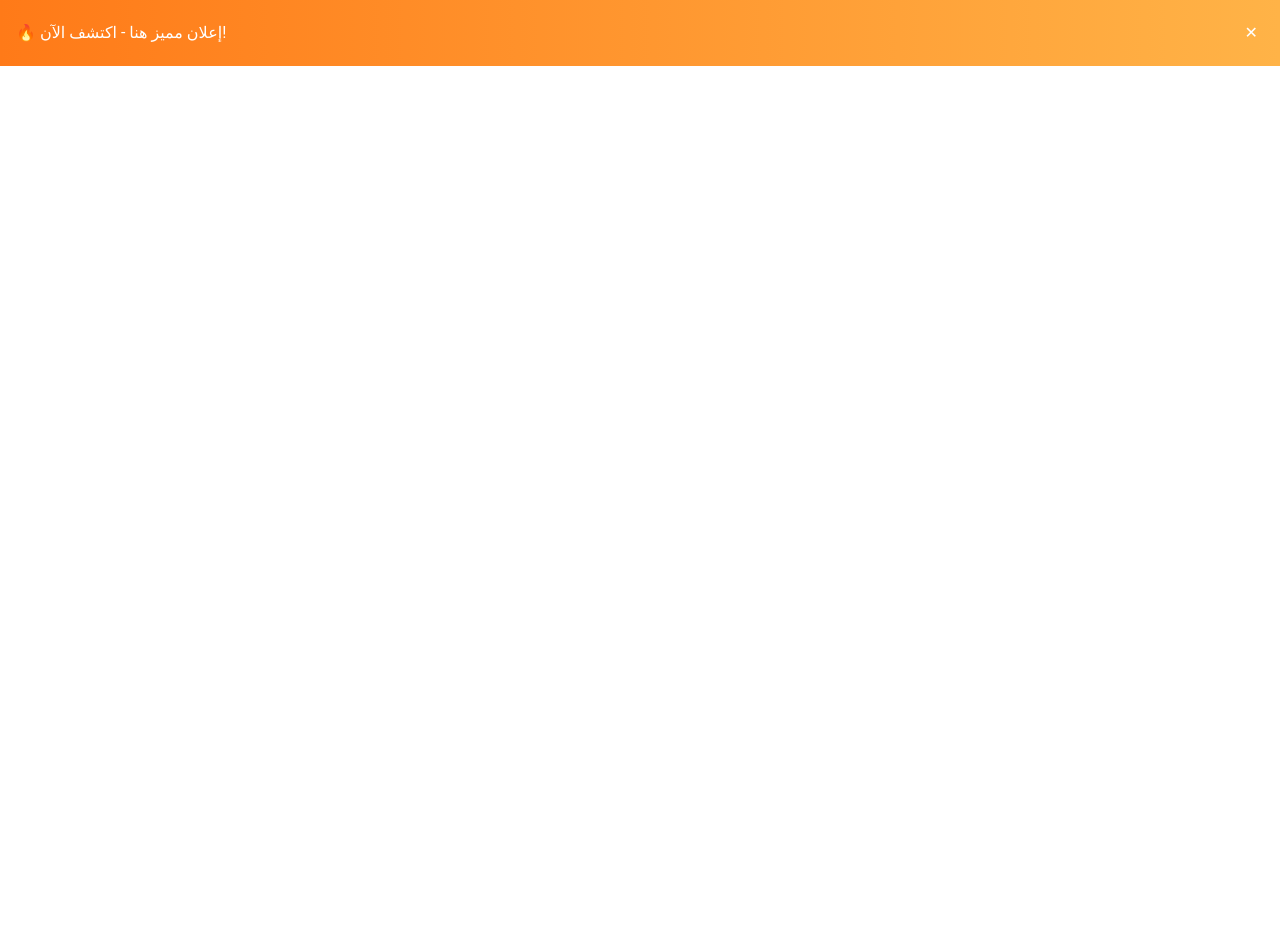
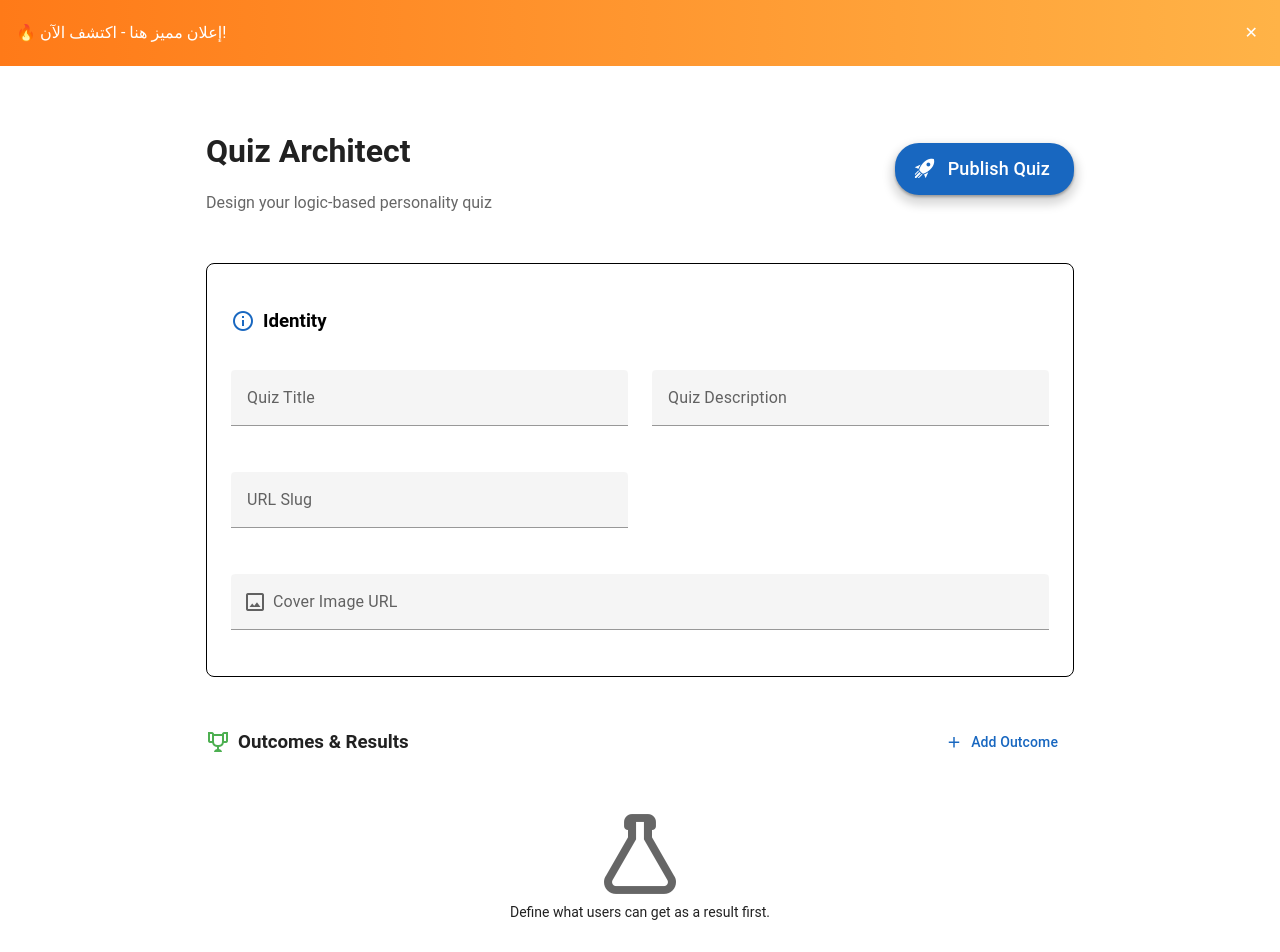
Before and after one commit to HanyTaha61/Quizak-frontend, a Nuxt app: page /admin/quizzes/create in a window 1280 px wide. Shown: the top 952 px of the page. Before the commit the page ends 866 px from the top, so only its background shows below. Built offline with nearby package versions, Linux system fonts and the light colour scheme.

Commit message:
next step: make questions related to the quiz

```diff
--- a/app/components/questions.vue
+++ b/app/components/questions.vue
@@ -106,11 +106,7 @@
         <!-- Result -->
         <div v-else class="text-center mt-6">
 
-        <v-img
-          :src="getAnimalImage(result.key)"
-          height="140"
-          class="result-image mb-4"
-        />
+        <v-img :src="getAnimalImage(result.key)" height="140" class="result-image mb-4" />
 
           <h2 class="text-h5"> {{ username }}، شخصيتك تشبه {{ translatedAnimal }} </h2>
 
@@ -135,10 +131,10 @@ import confetti from 'canvas-confetti'
 import { useRoute } from 'vue-router'
 
 const route = useRoute()
-
+const API_BASE_URL = import.meta.env.VITE_API_BASE_URL || "http://localhost:6500";
 const quiz = ref(null) // لو هتجيبها من API لاحقاً
 
-const currentQuizId = computed(() => route.params.id)
+const currentQuizId = computed(() => route.params.slug)
 
 const calculatedScore = computed(() => {
   // simple scoring engine (MVP logic)
@@ -284,7 +280,7 @@ const goNext = async () => {
     current.value++
   } else {
 
-    const res = await $fetch('http://localhost:6500/api/results/submit', {
+    const res = await $fetch(`${API_BASE_URL}/api/results/submit`, {
       method: 'POST',
       body: {
     quizId: currentQuizId.value,
@@ -292,7 +288,7 @@ const goNext = async () => {
     timeSpent: 0
   }
 })
-result.value = res.data || res
+result.value = res.data
 triggerCelebration()
 
 console.log("API RESPONSE:", res)
@@ -333,7 +329,7 @@ ${link}`
 }
 
 const shareOnFacebook = () => {
-  const link = `https://www.quizak.com/quiz/${route.params.id}`
+  const link = `https://www.quizak.com/quiz/${route.params.slug}`
 
   const text = `🔥 أنا شخصيتي تشبه ${translatedAnimal.value} 😎`
 
--- /dev/null
+++ b/app/pages/admin/quizzes/create.vue
@@ -0,0 +1,266 @@
+<template>
+  <v-container class="max-width-900 py-10">
+
+    <!-- 🚀 HEADER SECTION -->
+    <div class="d-flex align-center justify-space-between mb-8">
+      <div>
+        <h1 class="text-h4 font-weight-bold mb-1">Quiz Architect</h1>
+        <p class="text-subtitle-1 text-medium-emphasis">Design your logic-based personality quiz</p>
+      </div>
+      <v-btn
+        color="primary"
+        size="x-large"
+        rounded="xl"
+        elevation="4"
+        prepend-icon="mdi-rocket-launch"
+        @click="submitQuiz"
+      >
+        Publish Quiz
+      </v-btn>
+    </div>
+
+    <!-- 🔹 BASIC INFO -->
+    <v-card variant="outlined" class="rounded-lg border-opacity-100 mb-8 pa-6 bg-surface">
+      <div class="d-flex align-center mb-4">
+        <v-icon color="primary" class="mr-2">mdi-information-outline</v-icon>
+        <h3 class="text-h6 font-weight-bold">Identity</h3>
+      </div>
+
+      <v-row>
+        <v-col cols="12" md="6">
+          <v-text-field
+            v-model="quiz.title"
+            label="Quiz Title"
+            variant="filled"
+            placeholder="e.g. Which Star Wars character are you?"
+          />
+        </v-col>
+        <v-col cols="12" md="6">
+          <v-text-field
+            v-model="quiz.description"
+            label="Quiz Description"
+            variant="filled"
+            placeholder="briefly describe your quiz"
+          />
+        </v-col>
+        <v-col cols="12" md="6">
+          <v-text-field
+            v-model="quiz.slug"
+            label="URL Slug"
+            variant="filled"
+            prefix="quizapp.com/"
+          />
+        </v-col>
+        <v-col cols="12">
+          <v-text-field
+            v-model="quiz.image"
+            label="Cover Image URL"
+            variant="filled"
+            prepend-inner-icon="mdi-image-outline"
+          />
+        </v-col>
+      </v-row>
+    </v-card>
+
+    <!-- 🔹 RESULTS BUILDER -->
+    <section class="mb-10">
+      <div class="d-flex align-center justify-space-between mb-4">
+        <div class="d-flex align-center">
+          <v-icon color="success" class="mr-2">mdi-trophy-outline</v-icon>
+          <h3 class="text-h6 font-weight-bold">Outcomes & Results</h3>
+        </div>
+        <v-btn variant="text" color="primary" prepend-icon="mdi-plus" @click="addResult">Add Outcome</v-btn>
+      </div>
+
+      <v-row>
+        <v-col v-for="(r, ri) in quiz.results" :key="ri" cols="12" md="6">
+          <v-card variant="outlined" class="pa-4 position-relative border-dashed">
+            <v-btn
+              icon="mdi-close-circle"
+              variant="text"
+              color="error"
+              size="small"
+              class="position-absolute top-0 right-0 mt-2 mr-2"
+              @click="quiz.results.splice(ri, 1)"
+            />
+            <v-text-field v-model="r.key" label="Result ID (e.g. lion)" variant="underlined" density="compact" />
+            <v-text-field v-model="r.title" label="Display Title" variant="underlined" density="compact" />
+            <v-textarea v-model="r.description" label="Result Description" variant="underlined" rows="2" />
+          </v-card>
+        </v-col>
+      </v-row>
+
+      <v-empty-state
+        v-if="!quiz.results.length"
+        text="Define what users can get as a result first."
+        icon="mdi-flask-empty-outline"
+      />
+    </section>
+
+    <!-- 🔹 QUESTIONS BUILDER -->
+    <section class="mb-10">
+      <div class="d-flex align-center justify-space-between mb-4">
+        <div class="d-flex align-center">
+          <v-icon color="secondary" class="mr-2">mdi-comment-question-outline</v-icon>
+          <h3 class="text-h6 font-weight-bold">Questions</h3>
+        </div>
+        <v-btn color="secondary" rounded="pill" prepend-icon="mdi-plus" @click="addQuestion">New Question</v-btn>
+      </div>
+
+      <v-hover v-for="(q, qi) in quiz.questions" :key="qi" v-slot="{ isHovering, props }">
+        <v-card
+          v-bind="props"
+          class="mb-6 rounded-xl transition-swing"
+          :elevation="isHovering ? 8 : 1"
+          variant="flat"
+          border
+        >
+          <div class="bg-secondary-lighten-5 pa-4 d-flex align-center">
+            <v-chip size="small" color="secondary" class="mr-3">Q{{ qi + 1 }}</v-chip>
+            <v-text-field
+              v-model="q.text"
+              placeholder="Type your question here..."
+              hide-details
+              variant="plain"
+              class="text-h6 font-weight-medium"
+            />
+          </div>
+
+          <v-divider />
+
+          <div class="pa-6">
+            <div v-for="(opt, oi) in q.options" :key="oi" class="d-flex align-center gap-3 mb-3">
+              <v-text-field
+                v-model="opt.text"
+                label="Option text"
+                variant="outlined"
+                density="comfortable"
+                hide-details
+              />
+              <v-select
+                :items="resultKeys"
+                v-model="opt.value"
+                label="Points to..."
+                variant="outlined"
+                density="comfortable"
+                hide-details
+                style="max-width: 200px"
+                :rules="[v => !!v || 'Result mapping is required']"
+              />
+              <v-btn
+                icon="mdi-delete-outline"
+                variant="text"
+                color="grey"
+                @click="q.options.splice(oi, 1)"
+              />
+            </div>
+
+            <v-btn
+              variant="tonal"
+              size="small"
+              prepend-icon="mdi-plus"
+              class="mt-2"
+              @click="addOption(qi)"
+            >
+              Add Choice
+            </v-btn>
+          </div>
+        </v-card>
+      </v-hover>
+    </section>
+
+  </v-container>
+</template>
+
+<script setup>
+import { ref, computed } from 'vue'
+
+const quiz = ref({
+  title: '',
+  description: '',
+  slug: '',
+  image: '',
+  questions: [],
+  results: []
+})
+
+definePageMeta({
+  ssr: false
+})
+
+/* 🔥 dynamic result keys (important UX improvement) */
+const resultKeys = computed(() =>
+  quiz.value.results.map(r => r.key)
+)
+
+/* ---------------- BUILDERS ---------------- */
+const addQuestion = () => {
+  quiz.value.questions.push({
+    text: '',
+    options: [
+      { text: '', value: '' },
+      { text: '', value: '' }
+    ]
+  })
+}
+
+const addOption = (index) => {
+  quiz.value.questions[index].options.push({
+    text: '',
+    value: ''
+  })
+}
+
+const addResult = () => {
+  quiz.value.results.push({
+    key: '',
+    title: '',
+    description: '',
+    image: ''
+  })
+}
+
+/* ---------------- SUBMIT ---------------- */
+const submitQuiz = async () => {
+  try {
+    await $fetch('http://localhost:6500/api/quizzes', {
+      method: 'POST',
+      body: quiz.value
+    })
+
+    alert('✅ Quiz Created')
+
+  } catch (err) {
+    console.error(err)
+  }
+}
+
+// validation check before quiz is published (used to disable publish button if quiz is incomplete/invalid)
+const isQuizValid = computed(() => {
+  if (!quiz.value.title || !quiz.value.slug) return false
+  if (!quiz.value.results.length) return false
+  if (!quiz.value.questions.length) return false
+
+  return quiz.value.questions.every(q =>
+    q.text &&
+    q.options.length >= 2 &&
+    q.options.every(opt => opt.text && opt.value)
+  )
+})
+</script>
+
+<style scoped>
+.max-width-900 {
+  max-width: 900px;
+}
+.border-dashed {
+  border-style: dashed !important;
+  border-width: 2px !important;
+}
+.gap-3 {
+  gap: 12px;
+}
+.transition-swing {
+  transition: all 0.3s cubic-bezier(0.25, 0.8, 0.25, 1);
+}
+</style>
--- a/app/pages/index.vue
+++ b/app/pages/index.vue
@@ -22,7 +22,7 @@
       <v-row v-else>
         <v-col
           v-for="quiz in quizzes"
-          :key="quiz.id"
+          :key="quiz.slug"
           cols="12"
           sm="6"
           md="4"
@@ -57,10 +57,6 @@
                 <v-btn color="primary" variant="text">
                   ابدأ
                 </v-btn>
-
-                <span class="plays">
-                  👁 {{ quiz.plays.toLocaleString() }}
-                </span>
               </v-card-actions>
 
             </v-card>
@@ -78,14 +74,18 @@ import { useRouter } from 'vue-router'
 import { ref } from 'vue'
 
 const router = useRouter()
+const quiz = ref(null)
+const API_BASE_URL = import.meta.env.VITE_API_BASE_URL || "http://localhost:6500";
 
 /* ---------------- API FETCH ---------------- */
-const { data, pending } = await useFetch('/api/quizzes', {
+const { data, pending } = await useFetch(`${API_BASE_URL}/api/quizzes`, {
   default: () => ({
     quizzes: [],
     stats: { users: 0 }
   })
 })
+
+quiz.value = data.value?.quizzes?.length ? data.value.quizzes[0] : null
 
 /* fallback لو API مش جاهز */
 const fallback = {
@@ -119,12 +119,11 @@ const fallback = {
 }
 
 /* merge API مع fallback */
-const quizzes = ref(data.value?.quizzes?.length ? data.value.quizzes : fallback.quizzes)
-const stats = ref(data.value?.stats?.users ? data.value.stats : fallback.stats)
+const quizzes = ref(data.value?.quizzes?.length? data.value.quizzes: fallback.quizzes)
 
 /* ---------------- ACTIONS ---------------- */
 const goToQuiz = (quiz) => {
-  router.push(`/quiz/${quiz.id}`)
+  router.push(`/quiz/${quiz.slug}`)
 }
 
 const scrollToQuizzes = () => {
--- a/app/pages/quiz/[id].vue
+++ b/app/pages/quiz/[slug].vue
@@ -6,7 +6,11 @@
 
 <script setup>
 import Questions from '@/components/questions.vue'
+import { useRoute } from 'vue-router'
+
 const quiz = ref(null)
+const API_BASE_URL = import.meta.env.VITE_API_BASE_URL || "http://localhost:6500";
+const route = useRoute()
 
 useHead(() => ({
   title: quiz.value?.title || 'Quizak',
@@ -27,11 +31,10 @@ useHead(() => ({
   ]
 }))
 
-const route = useRoute()
 
 onMounted(async () => {
-  quiz.value = await $fetch(`http://localhost:6500/api/quizzes/${route.params.id}`)
+  quiz.value = await $fetch(`${API_BASE_URL}/api/quizzes/${route.params.slug}`)
 })
 
-console.log('Quiz ID:', route.params.id)
+console.log('Quiz slug:', route.params.slug)
 </script>
```
Also changed, not shown: public/images/starWars.webp (added).
